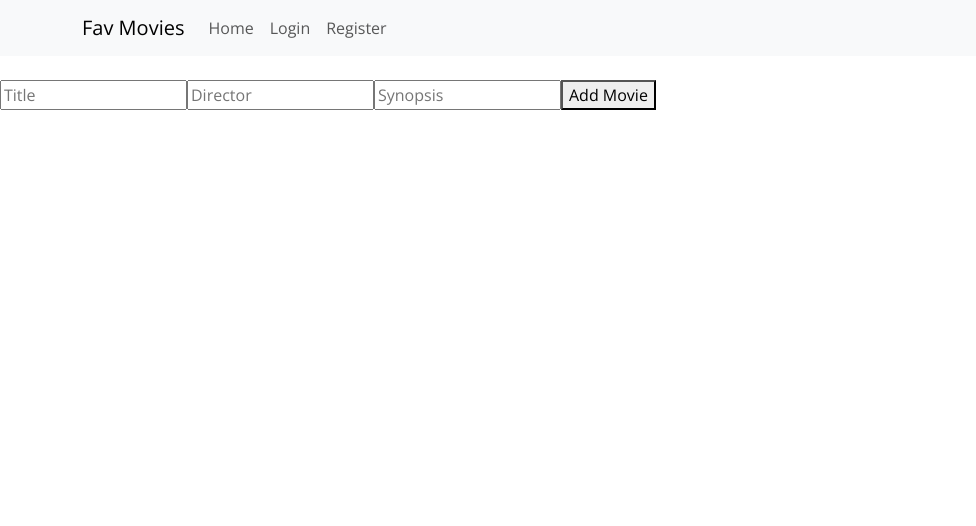
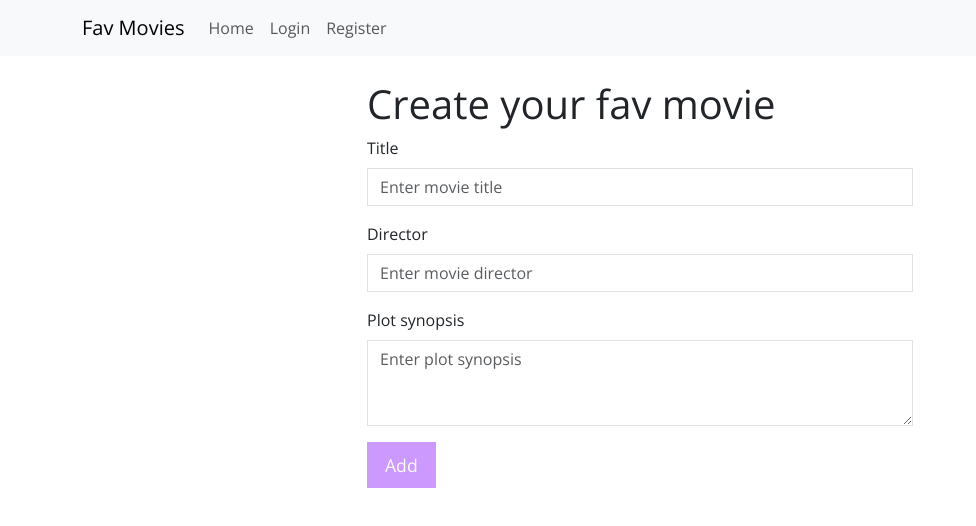
Before and after one commit to jamwalaman/react-restapi-auth-moviesdata, a React (Create React App) app: page /create-movie in a window 1280 px wide. Shown: the top 526 px of the page, without its empty margins (0-976 px from the left). Built offline with nearby package versions, Linux system fonts and the light colour scheme.

Commit message:
Update form design for create movie page

```diff
--- a/src/features/movies/movieSlice.js
+++ b/src/features/movies/movieSlice.js
@@ -7,6 +7,7 @@ const initialState = {
   isSuccess: false,
   isLoading: false,
   message: '',
+  movieID: null,
 }
 
 export const createMovie = createAsyncThunk('movies/create', async (movieData, thunkAPI) => {
@@ -19,15 +20,6 @@ export const createMovie = createAsyncThunk('movies/create', async (movieData, t
     }
   }
 )
-
-export const getMovies = createAsyncThunk('movies/getAll', async (_, thunkAPI) => {
-  try {
-    return await movieService.getMovies()
-  } catch (error) {
-    const message = (error.response && error.response.data && error.response.data.message) || error.message || error.toString()
-    return thunkAPI.rejectWithValue(message)
-  }
-})
 
 export const deleteMovie = createAsyncThunk('movies/delete', async (id, thunkAPI) => {
   try {
@@ -56,21 +48,9 @@ export const movieSlice = createSlice({
       state.isLoading = false
       state.isSuccess = true
       state.movies.push(action.payload)
+      state.movieID = action.payload._id
     })
     .addCase(createMovie.rejected, (state, action) => {
-      state.isLoading = false
-      state.isError = true
-      state.message = action.payload
-    })
-    .addCase(getMovies.pending, (state) => {
-      state.isLoading = true
-    })
-    .addCase(getMovies.fulfilled, (state, action) => {
-      state.isLoading = false
-      state.isSuccess = true
-      state.movies = action.payload
-    })
-    .addCase(getMovies.rejected, (state, action) => {
       state.isLoading = false
       state.isError = true
       state.message = action.payload
--- a/src/pages/CreateMovieForm.jsx
+++ b/src/pages/CreateMovieForm.jsx
@@ -2,20 +2,22 @@ import {useState, useEffect} from 'react'
 import {useNavigate} from 'react-router-dom'
 import {useDispatch, useSelector} from 'react-redux'
 import {createMovie, reset} from '../features/movies/movieSlice'
+import {Container, Row, Col, Form} from 'react-bootstrap'
 
 function CreateMovieForm() {
 
     const [formData, setFormData] = useState({ title:'', director: '', synopsis:''})
     const {title, director, synopsis} = formData
-    const {isSuccess, isError, message} = useSelector((state) => state.movies)
+    const {isSuccess, isError, message, movieID} = useSelector((state) => state.movies)
     const navigate = useNavigate()
     const dispatch = useDispatch()
 
     useEffect(() => {
-        if(isError) {console.log(message)}
-        if(isSuccess) {navigate('/')}
-        dispatch(reset())
-    }, [isError, message, isSuccess, navigate, dispatch] )
+        if(isSuccess) {
+            navigate(`/movie/${movieID}`)
+            dispatch(reset())
+        }
+    }, [isSuccess, movieID, navigate, dispatch] )
 
     const onChange = (e) =>{
         setFormData((prevState) => ({ ...prevState, [e.target.name]: e.target.value }))
@@ -26,12 +28,63 @@ function CreateMovieForm() {
     }
 
     return (
-        <form onSubmit={onSubmit}>
-            <input type='text' name='title' id='title' value={title} placeholder='Title' onChange={onChange} />
-            <input type='text' name='director' id='director' value={director} placeholder='Director' onChange={onChange} />
-            <input type='text' name='synopsis' id='synopsis' value={synopsis} placeholder='Synopsis' onChange={onChange} />
-            <button type='submit'>Add Movie</button>
-        </form>
+        <>
+        <Container>
+            <Row>
+                <Col md={6} className='m-auto'>
+                    <h1>Create your fav movie</h1>
+
+                    <Form onSubmit={onSubmit}>
+                        <Form.Group className='mb-3' controlId='title'>
+                            <Form.Label>Title</Form.Label>
+                            <Form.Control
+                            className= { `${isError && JSON.parse(message).title ? 'is-invalid' : ''}` }
+                            type='text'
+                            name='title'
+                            value={title}
+                            aria-describedby='validationTitle'
+                            placeholder='Enter movie title'
+                            onChange={onChange}
+                            />
+                            {isError && JSON.parse(message).title &&
+                            <Form.Control.Feedback id='validationTitle' type='invalid'>{JSON.parse(message).title.msg}</Form.Control.Feedback>}
+                        </Form.Group>
+                        <Form.Group className='mb-3' controlId='director'>
+                            <Form.Label>Director</Form.Label>
+                            <Form.Control
+                            className= { `${isError && JSON.parse(message).director ? 'is-invalid' : ''}` }
+                            type='text'
+                            name='director'
+                            value={director}
+                            aria-describedby='validationTitle'
+                            placeholder='Enter movie director'
+                            onChange={onChange}
+                            />
+                            {isError && JSON.parse(message).director &&
+                            <Form.Control.Feedback id='validationTitle' type='invalid'>{JSON.parse(message).director.msg}</Form.Control.Feedback>}
+                        </Form.Group>
+                        <Form.Group className='mb-3' controlId='synopsis'>
+                            <Form.Label>Plot synopsis</Form.Label>
+                            <Form.Control
+                            className= { `${isError && JSON.parse(message).synopsis ? 'is-invalid' : ''}` }
+                            as="textarea"
+                            name='synopsis'
+                            value={synopsis}
+                            aria-describedby='validationTitle'
+                            placeholder='Enter plot synopsis'
+                            rows={3}
+                            onChange={onChange}
+                            />
+                            {isError && JSON.parse(message).synopsis &&
+                            <Form.Control.Feedback id='validationTitle' type='invalid'>{JSON.parse(message).synopsis.msg}</Form.Control.Feedback>}
+                        </Form.Group>
+                        <button type='submit' className='button'>Add</button>
+                    </Form>
+
+                </Col>
+            </Row>
+        </Container>
+        </>
     )
 
 }
--- a/src/pages/MovieDetails.jsx
+++ b/src/pages/MovieDetails.jsx
@@ -11,7 +11,7 @@ function MovieDetails() {
 
     const dispatch = useDispatch()
     const navigate = useNavigate()
-    const {isSuccess} = useSelector((state) => state.movies)
+    const {isSuccess, isError, message} = useSelector((state) => state.movies)
     const [movie, setMovie] = useState({})
     const {id} = useParams()
 
@@ -40,6 +40,7 @@ function MovieDetails() {
                 <p>Directed by {movie.director}</p>
                 <p>{movie.synopsis}</p>
                 <button onClick={() => onDeleteClick()} >Delete</button>
+                {isError && <p>{message}</p>}
                 </Col>
             </Row>
         </Container>
```
